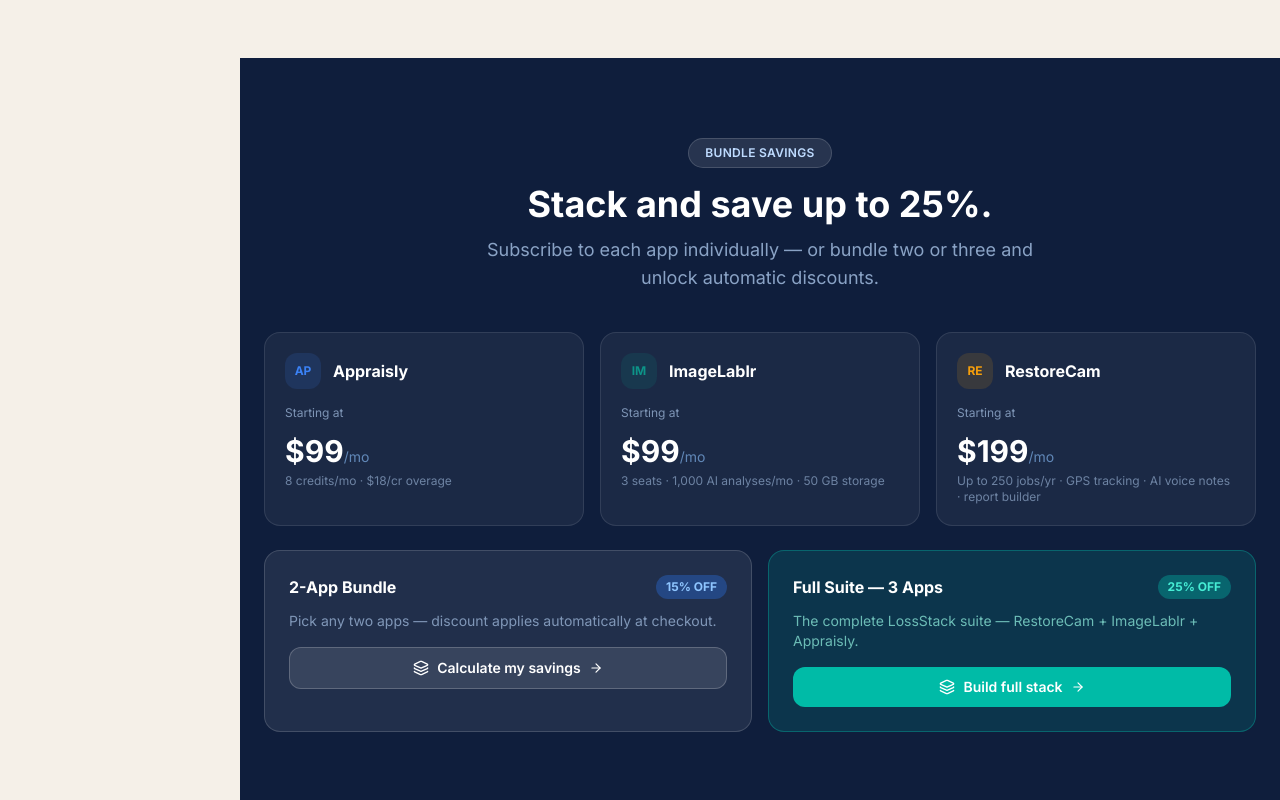
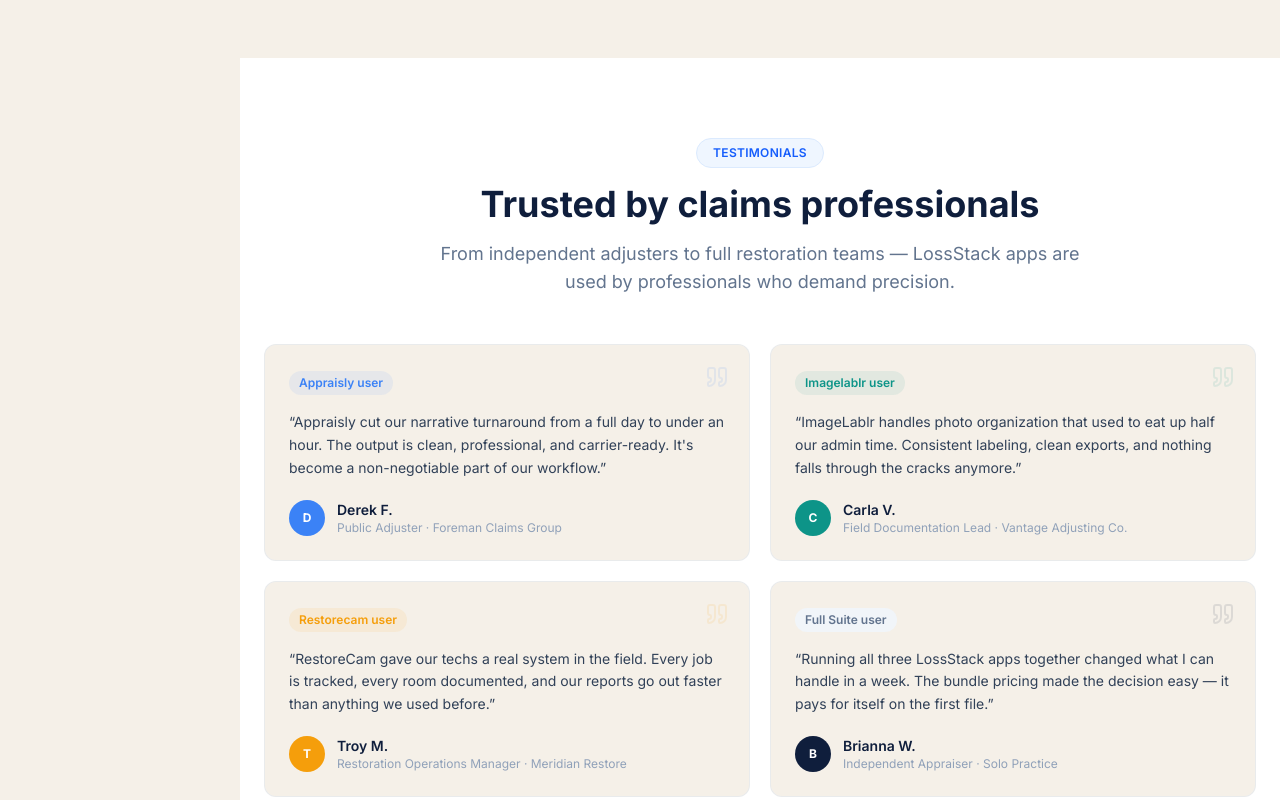
Before and after one commit to founderai/lossstack, a Next.js app: page / in a window 1280 px wide. Shown: the part 6020-6820 px from the top of the page. Built offline with nearby package versions, Linux system fonts and the light colour scheme.

Commit message:
Remove bundle savings section from homepage, update CTA copy

```diff
--- a/app/page.tsx
+++ b/app/page.tsx
@@ -9,7 +9,6 @@ import CTASection from "@/components/sections/CTASection";
 import ContactSection from "@/components/sections/ContactSection";
 import Footer from "@/components/sections/Footer";
 import { apps } from "@/data/apps";
-import { appPricingData, pricingConfig } from "@/data/pricing";
 import Link from "next/link";
 import { Layers, ArrowRight, Zap, Shield, BarChart2 } from "lucide-react";
 
@@ -115,94 +114,6 @@ export default function Home() {
       {/* Industry credibility */}
       <IndustrySection />
 
-      {/* Bundle savings — real pricing visual */}
-      <section className="px-6 py-16 lg:py-20 bg-[#0f1e3c]">
-        <div className="max-w-5xl mx-auto">
-          <div className="text-center mb-10">
-            <div className="inline-flex items-center gap-2 bg-white/10 border border-white/15 rounded-full px-4 py-1.5 mb-4">
-              <span className="text-blue-200 text-xs font-semibold uppercase tracking-wide">Bundle Savings</span>
-            </div>
-            <h2 className="text-3xl lg:text-4xl font-bold text-white mb-3">
-              Stack and save up to 25%.
-            </h2>
-            <p className="text-blue-200/70 text-lg max-w-xl mx-auto">
-              Subscribe to each app individually — or bundle two or three and unlock automatic discounts.
-            </p>
-          </div>
-
-          {/* Individual price cards */}
-          <div className="grid grid-cols-1 md:grid-cols-3 gap-4 mb-6">
-            {appPricingData.map((appData) => {
-              const app = apps.find((a) => a.id === appData.appId)!;
-              const lowestPaid = appData.tiers.find((t) => typeof t.price === "number");
-              return (
-                <div key={appData.appId} className="bg-white/5 border border-white/10 rounded-2xl p-5">
-                  <div className="flex items-center gap-3 mb-4">
-                    <div
-                      className="w-9 h-9 rounded-xl flex items-center justify-center text-xs font-bold shrink-0"
-                      style={{ backgroundColor: `${app.accentColor}22`, color: app.accentColor }}
-                    >
-                      {app.name.slice(0, 2).toUpperCase()}
-                    </div>
-                    <div className="font-bold text-white">{app.name}</div>
-                  </div>
-                  <div className="text-blue-200/60 text-xs mb-3">Starting at</div>
-                  <div className="text-3xl font-bold text-white mb-1">
-                    ${lowestPaid?.price}<span className="text-blue-300/60 text-sm font-normal">/mo</span>
-                  </div>
-                  <div className="text-blue-200/50 text-xs">{lowestPaid?.description}</div>
-                </div>
-              );
-            })}
-          </div>
-
-          {/* Bundle comparison row */}
-          <div className="grid grid-cols-1 md:grid-cols-2 gap-4">
-            {/* 2-app bundle */}
-            <div className="bg-white/8 border border-white/15 rounded-2xl p-6">
-              <div className="flex items-center justify-between mb-3">
-                <div className="font-bold text-white">2-App Bundle</div>
-                <div className="bg-blue-500/30 text-blue-300 text-xs font-bold px-2.5 py-1 rounded-full">
-                  {pricingConfig.twoAppDiscountPercent}% OFF
-                </div>
-              </div>
-              <p className="text-blue-200/60 text-sm mb-4">
-                Pick any two apps — discount applies automatically at checkout.
-              </p>
-              <Link
-                href="/pricing"
-                className="flex items-center justify-center gap-2 bg-white/10 hover:bg-white/15 border border-white/20 text-white font-semibold px-4 py-2.5 rounded-xl text-sm transition-colors"
-              >
-                <Layers className="w-4 h-4" />
-                Calculate my savings
-                <ArrowRight className="w-3.5 h-3.5" />
-              </Link>
-            </div>
-
-            {/* 3-app bundle */}
-            <div className="bg-teal-500/15 border border-teal-400/30 rounded-2xl p-6">
-              <div className="flex items-center justify-between mb-3">
-                <div className="font-bold text-white">Full Suite — 3 Apps</div>
-                <div className="bg-teal-400/30 text-teal-300 text-xs font-bold px-2.5 py-1 rounded-full">
-                  {pricingConfig.threeAppDiscountPercent}% OFF
-                </div>
-              </div>
-              <p className="text-teal-200/70 text-sm mb-4">
-                The complete LossStack suite — RestoreCam + ImageLablr + Appraisly.
-              </p>
-              <Link
-                href="/pricing"
-                className="flex items-center justify-center gap-2 bg-teal-500 hover:bg-teal-400 text-white font-semibold px-4 py-2.5 rounded-xl text-sm transition-colors"
-              >
-                <Layers className="w-4 h-4" />
-                Build full stack
-                <ArrowRight className="w-3.5 h-3.5" />
-              </Link>
-            </div>
-          </div>
-        </div>
-      </section>
-
       {/* Testimonials */}
       <TestimonialsSection />
 
--- a/components/sections/CTASection.tsx
+++ b/components/sections/CTASection.tsx
@@ -18,17 +18,17 @@ export default function CTASection() {
           className="text-center mb-14"
         >
           <h2 className="text-3xl lg:text-4xl font-bold text-white mb-4">
-            Ready to build your stack?
+            Ready to get started?
           </h2>
           <p className="text-blue-200/70 text-lg max-w-2xl mx-auto mb-8">
-            Start with one app or go all-in on the full LossStack suite. Bundle pricing applies automatically — no codes, no friction.
+            One subscription. All three apps. Pick the plan that fits your workflow and scale as you grow.
           </p>
           <div className="flex flex-wrap items-center justify-center gap-4">
             <Link
               href="/pricing"
               className="flex items-center gap-2 bg-white text-[#0f1e3c] font-bold px-6 py-3 rounded-lg hover:bg-blue-50 transition-colors text-sm shadow-sm"
             >
-              Build Your Stack
+              View Pricing
               <ArrowRight className="w-4 h-4" />
             </Link>
             <Link
```
